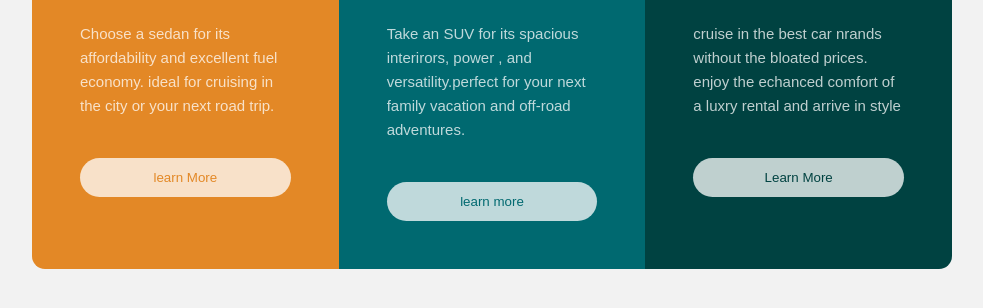
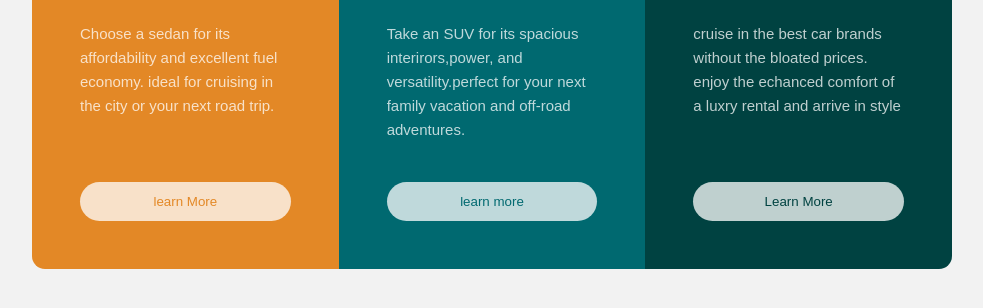
Before and after one commit to Lawal-mujeeb/3-column-cards-proj-1, a plain HTML site: page index.html in a window 1280 px wide. Shown: the part 346-654 px from the top of the page, without its empty margins (148-1131 px from the left). Drawn offline with Linux system fonts and the light colour scheme; a web font is replaced by a local one.

Commit message:
changed html and css

```diff
--- a/index.html
+++ b/index.html
@@ -33,7 +33,7 @@
           <img src="assets/icon-suvs.svg" alt="suv icon" />
           <h1>SUVS</h1>
           <p>
-            Take an SUV for its spacious interirors, power , and versatility.perfect for your next family vacation and off-road adventures.
+            Take an SUV for its spacious interirors,power, and versatility.perfect for your next family vacation and off-road adventures.
           </p>
         </div>
         <button>learn more</button>
@@ -43,7 +43,7 @@
             <div class="card-content">
                 <img src="assets/icon-luxury.svg" alt="luxry icon">
                 <h1>LUXURY</h1>
-                <p> cruise in the best car nrands without the bloated prices. enjoy the echanced comfort of a luxry rental and arrive in style</p>
+                <p> cruise in the best car brands without the bloated prices. enjoy the echanced comfort of a luxry rental and arrive in style</p>
             </div>
             <button>Learn More</button>
         </section>
--- a/style.css
+++ b/style.css
@@ -30,6 +30,7 @@ body{
     flex-wrap: wrap;
     overflow: hidden;
     border-radius: 13px ;
+
     /* flex-wrap: wrap; */
 }
 .card{
@@ -38,12 +39,14 @@ body{
     display: flex;
     flex-direction: column;
     gap: 40px;
+    justify-content: space-between;
 }
 #sedan{
     background-color: var(--bright-orange);
 }
 #suv{
     background-color: var(--dark-cyan);
+
 }
 #luxury{
     background-color: var(--very-dark-cyan);
```
